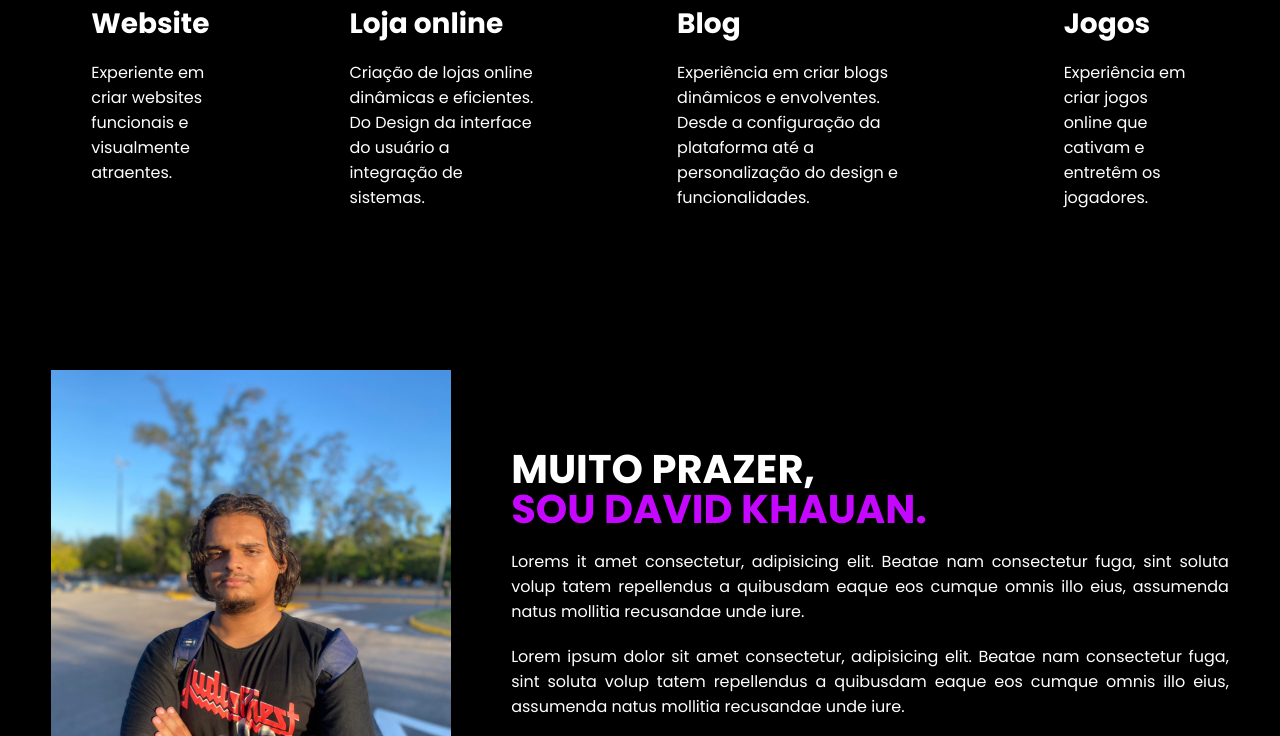
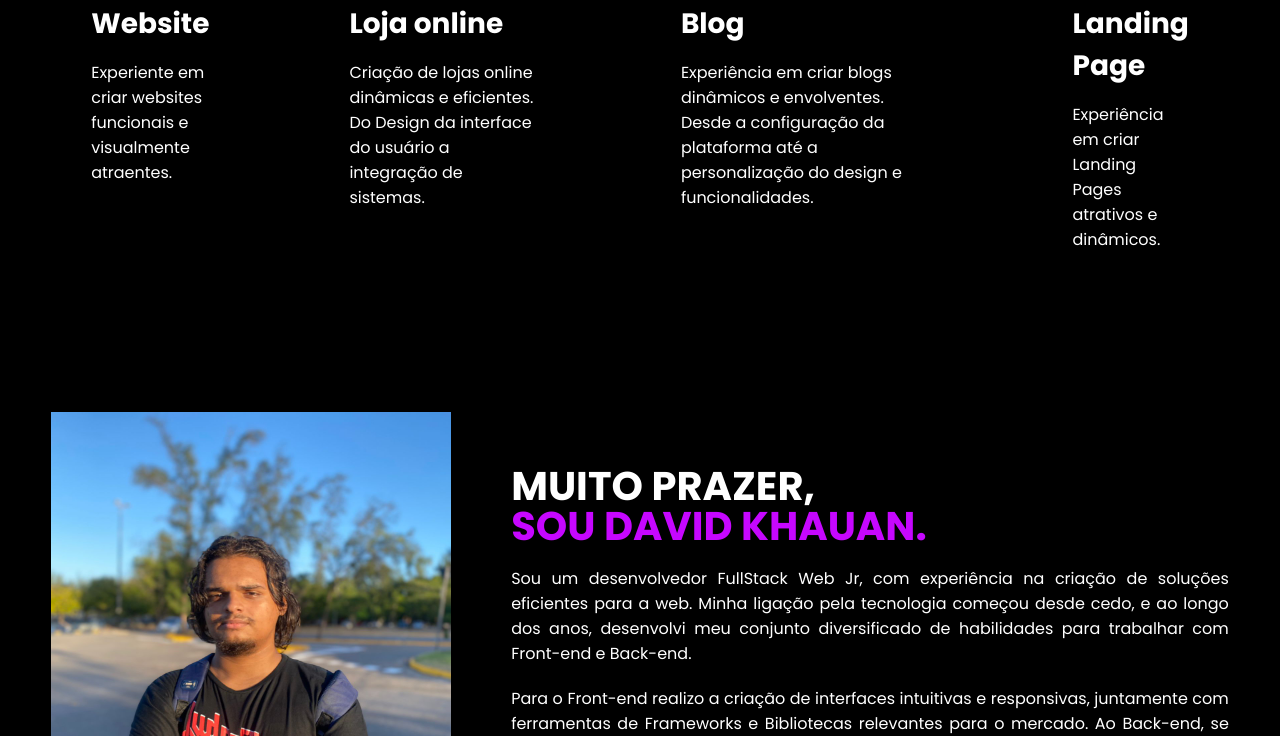
Before and after one commit to davidkhauan/david_web, a plain HTML site: page index.html in a window 1280 px wide. Shown: the part 1154-1890 px from the top of the page. Drawn offline with nearby package versions, Linux system fonts and the light colour scheme.

Commit message:
Alteração de icone, texto e add o .gitignore

```diff
--- a/index.html
+++ b/index.html
@@ -1,5 +1,4 @@
 <!DOCTYPE html>
-
 <html lang="pt-br">
     <head>
         <meta charset="UTF-8">
@@ -20,7 +19,6 @@
                         <img src="./img/logoSite.png" alt="Logo da Marca DavidWeb">
                     </a>
                 </div>
-
                 <nav class="menu-desktop">
                     <ul>
                         <li><a href="#inicio">Início</a></li>
@@ -29,22 +27,18 @@
                         <li><a href="#projetos">Projetos</a></li>
                     </ul>
                 </nav>
-
                 <div class="btn-contato">
                     <a href="#contato">
                         <button>Contato</button>
                     </a>
                 </div>
-
                 <div class="btn-abrir-menu" id="btn-menu">
                     <i class="bi bi-list"></i>
                 </div>
-
                 <div class="menu-mobile" id="menu-mobile">
                     <div class="btn-fechar">
                         <i class="bi bi-x-lg"></i>
                     </div>
-
                     <nav id="nav-mobile">
                         <ul>
                             <li><a href="#inicio">Início</a></li>
@@ -55,7 +49,6 @@
                         </ul>
                     </nav>
                 </div>
-
                 <div class="overlay-menu" id="overlay-menu"></div>
             </div>
         </header>
@@ -73,14 +66,12 @@
                                 Da concepção ao lançamento, estou comprometido em fornecer
                                 resultados web que não apenas funcionam, mas também encantam.
                             </p>
-
                             <div class="btn-contato">
                                 <a href="#contato">
                                     <button>Entre em contato</button>
                                 </a>
                             </div>
                         </div>
-
                         <div class="img-topside">
                             <img src="./img/davidkhauan.jpg" alt="David Khauan foto">
                         </div>
@@ -114,10 +105,10 @@
                             </p>
                         </div>
                         <div class="box-especialidades">
-                            <i class="bi bi-joystick"></i>
-                            <h3>Jogos</h3>
+                            <i class="bi bi-file-earmark"></i>
+                            <h3>Landing Page</h3>
                             <p>
-                                Experiência em criar jogos online que cativam e entretêm os jogadores.
+                                Experiência em criar Landing Pages atrativos e dinâmicos.
                             </p>
                         </div>
                     </div>
@@ -130,28 +121,30 @@
                         <div class="img-sobre">
                             <img src="./img/davidkhauan.jpg" alt="David Khauan Foto">
                         </div>
-
                         <div class="txt-sobre">
                             <h2>MUITO PRAZER, <span>SOU DAVID KHAUAN.</span></h2>
                             <p>
-                                Lorems it amet consectetur, adipisicing
-                                elit. Beatae nam consectetur fuga, sint soluta volup
-                                tatem repellendus a quibusdam eaque eos cumque omnis
-                                illo eius, assumenda natus mollitia recusandae unde
-                                iure.
+                                Sou um desenvolvedor FullStack Web Jr, com experiência na criação
+                                de soluções eficientes para a web. Minha ligação pela tecnologia
+                                começou desde cedo, e ao longo dos anos, desenvolvi meu conjunto
+                                diversificado de habilidades para trabalhar com Front-end e Back-end.
                             </p>
                             <p>
-                                Lorem ipsum dolor sit amet consectetur, adipisicing
-                                elit. Beatae nam consectetur fuga, sint soluta volup
-                                tatem repellendus a quibusdam eaque eos cumque omnis
-                                illo eius, assumenda natus mollitia recusandae unde
-                                iure.
+                                Para o Front-end realizo a criação de interfaces intuitivas e responsivas,
+                                juntamente com ferramentas de Frameworks e Bibliotecas relevantes para o
+                                mercado. Ao Back-end, se tenho a experiência em Servidores e Banco de Dados ao
+                                lado da utilização de APIs e Integrações.
                             </p>
-
                             <div class="btn-social">
-                                <a href="https://www.instagram.com/david_khauan12/" target="_blank"><button><i class="bi bi-instagram"></i></button></a>
-                                <a href="https://github.com/davidkhauan" target="_blank"><button><i class="bi bi-github"></i></button></a>
-                                <a href="https://www.linkedin.com/in/davidkhauan/" target="_blank"><button><i class="bi bi-linkedin"></i></button></a>
+                                <a href="https://www.instagram.com/david_khauan12/" target="_blank">
+                                    <button><i class="bi bi-instagram"></i></button>
+                                </a>
+                                <a href="https://github.com/davidkhauan" target="_blank">
+                                    <button><i class="bi bi-github"></i></button>
+                                </a>
+                                <a href="https://www.linkedin.com/in/davidkhauan/" target="_blank">
+                                    <button><i class="bi bi-linkedin"></i></button>
+                                </a>
                             </div>
                         </div>
                     </div>
@@ -163,13 +156,25 @@
                     <h2 class="titulo">MEU <span>PORTFÓLIO.</span></h2>
                     <div class="flex">
                         <div class="img-port" style="background-image: url(img/jogovelha.png);">
-                            <div class="overlay"><a href="https://davidkhauan.github.io/jogo-velha/" target="_blank">Jogo da Velha</a></div>
+                            <div class="overlay">
+                                <a href="https://davidkhauan.github.io/jogo-velha/" target="_blank">
+                                    Jogo da Velha
+                                </a>
+                            </div>
                         </div>
                         <div class="img-port" style="background-image: url(img/onepiece.png);">
-                            <div class="overlay"><a href="https://davidkhauan.github.io/projeto-one-piece/" target="_blank">Projeto One Piece</a></div>
+                            <div class="overlay">
+                                <a href="https://davidkhauan.github.io/projeto-one-piece/" target="_blank">
+                                    Projeto One Piece
+                                </a>
+                            </div>
                         </div>
                         <div class="img-port" style="background-image: url(img/relogio.png);">
-                            <div class="overlay"><a href="https://davidkhauan.github.io/relogio-analogico/" target="_blank">Relógio Analógico</a></div>
+                            <div class="overlay">
+                                <a href="https://davidkhauan.github.io/relogio-analogico/" target="_blank">
+                                    Relógio Analógico
+                                </a>
+                            </div>
                         </div>
                     </div>
                 </div>
@@ -196,7 +201,6 @@
                         </div>
                     </div>
                 </div>
-
                 <div class="line-footer borda">
                     <p>
                         <i class="bi bi-envelope-fill"></i>
@@ -205,9 +209,7 @@
                 </div>
             </div>
         </footer>
-
         <a href="#topside" id="scroll" class="scroll-top"><i class="bi bi-arrow-up-circle"></i></a>
-
         <script src="script.js" defer></script>
     </body>
 </html>
--- a/script.js
+++ b/script.js
@@ -5,15 +5,12 @@ let overlay = document.getElementById ('overlay-menu')
 btnMenu.addEventListener ('click', () => {
     menuMobile.classList.add ('abrir-menu')
 })
-
 menuMobile.addEventListener ('click', () => {
     menuMobile.classList.remove ('abrir-menu')
 })
-
 overlay.addEventListener ('click', () => {
     menuMobile.classList.remove ('abrir-menu')
 })
-
 window.onscroll = () => {
     funcaoScroll()
 }
```
Also changed, not shown: style.css (+0 -41 lines), 1 other file.
